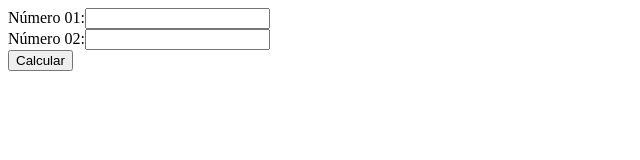
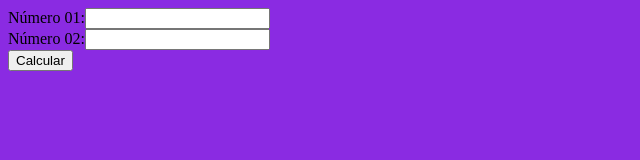
Before and after one commit to DanielSantosLira/exercicios-js, a plain HTML site: page 003/index.html in a window 1280 px wide. Shown: the whole page, without its empty margins (0-640 px from the left). Drawn offline with Linux system fonts and the light colour scheme.

Commit message:
Update index.html

```diff
--- a/003/index.html
+++ b/003/index.html
@@ -6,7 +6,7 @@
     <meta name="viewport" content="width=device-width, initial-scale=1.0">
     <title>Exercicio 03</title>
 </head>
-<body>
+<body style="background:blueviolet ;">
   Número 01:<input id="n1"><br>
   Número 02:<input id="n2"><br>
 
```
